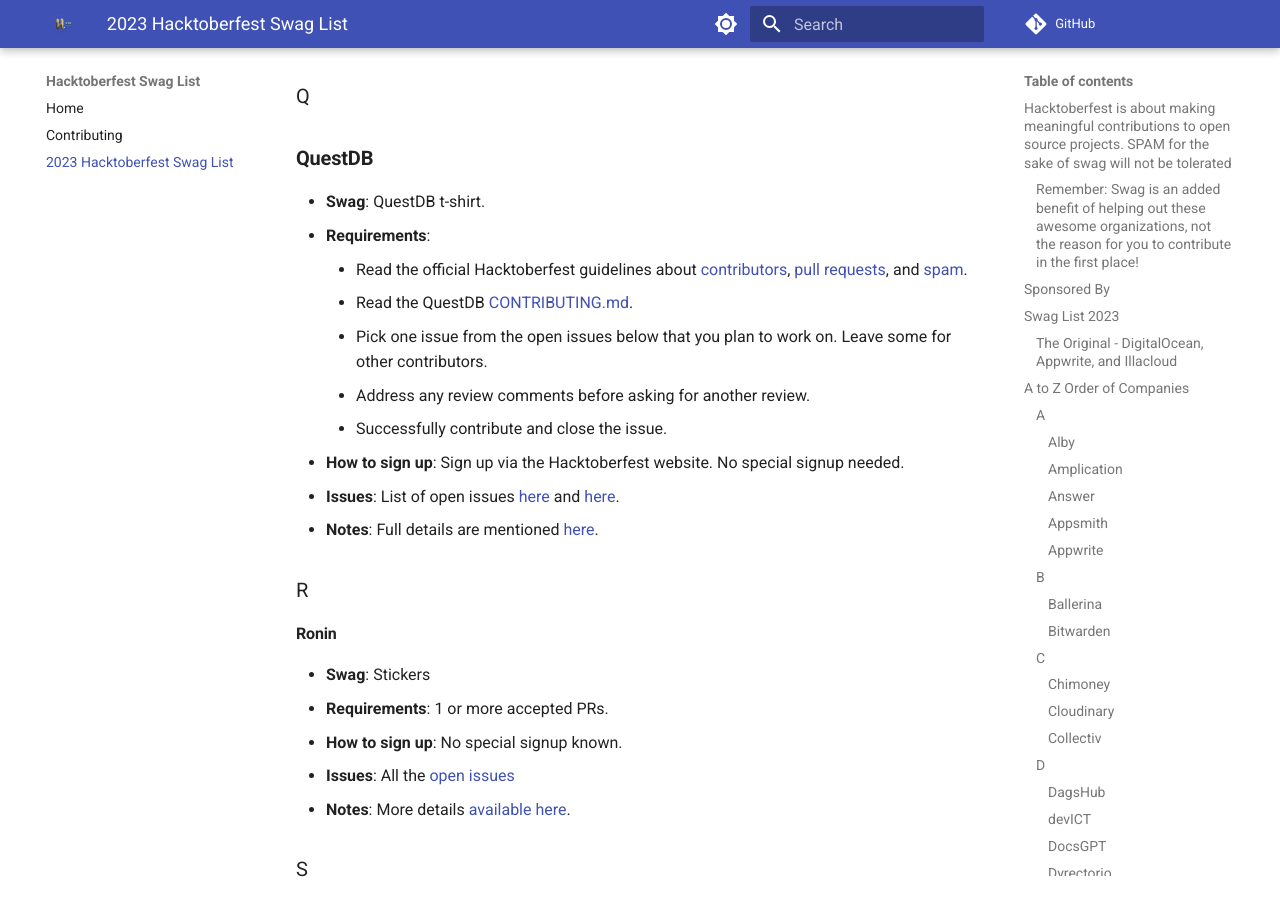
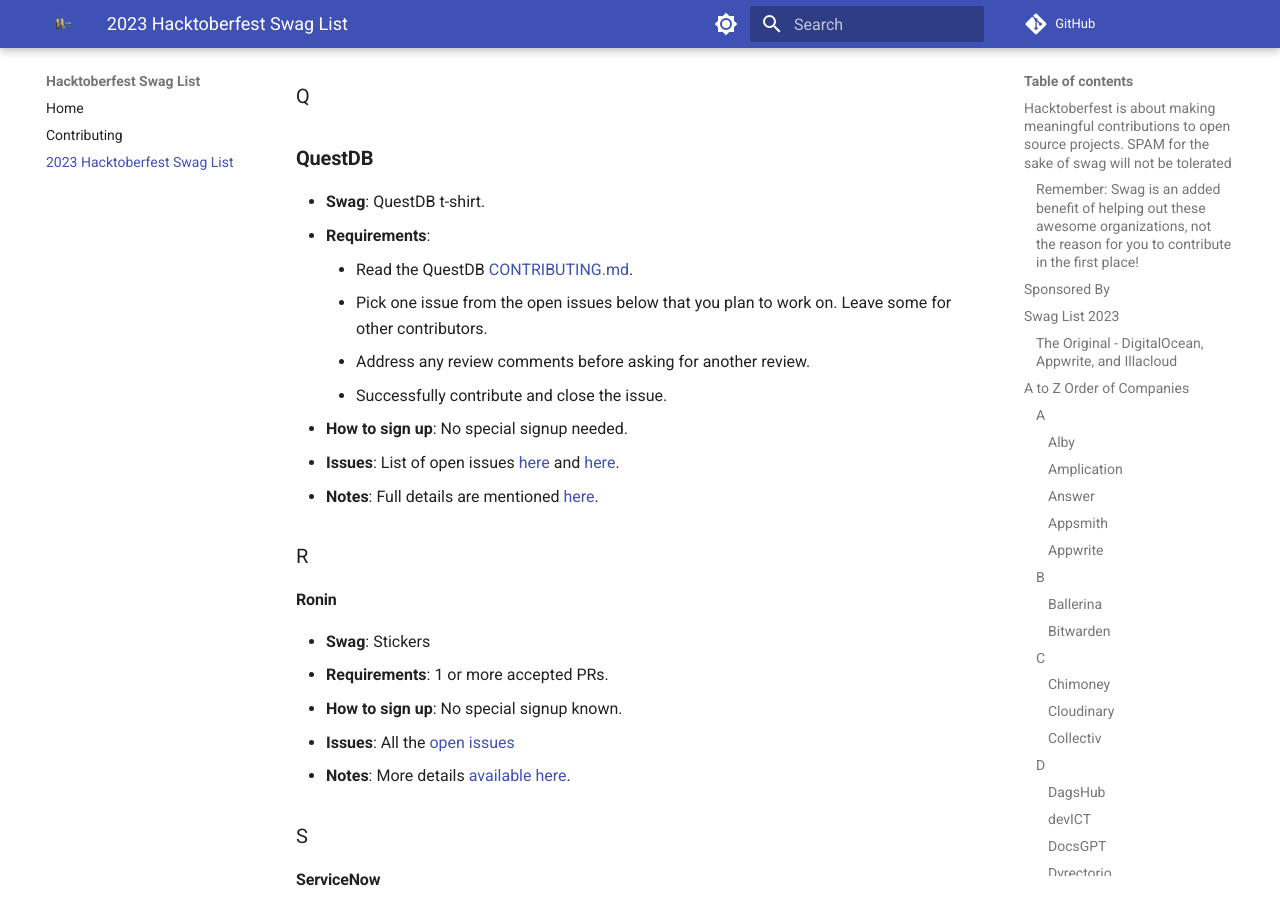
Before and after one commit to crweiner/hacktoberfest-swag-list, an MkDocs documentation site: the page built from docs/list.md, in a window 1280 px wide and 900 px high, scrolled down 10827 px. Built offline with MkDocs 1.6.1 and Material for MkDocs 9.7.7, drawn with Linux system fonts in a browser that asks for light colours; plug-ins that fetch from the network failed and are left out; comment, search, counter and statistics services are not loaded.

Commit message:
Modify QuestDB

```diff
--- a/docs/list.md
+++ b/docs/list.md
@@ -356,12 +356,11 @@
 
 - **Swag**: QuestDB t-shirt.
 - **Requirements**:
-    - Read the official Hacktoberfest guidelines about [contributors](https://hacktoberfest.com/participation/#contributors), [pull requests](https://hacktoberfest.com/participation/#pr-mr-details), and [spam](https://hacktoberfest.com/participation/#spam).
     - Read the QuestDB [CONTRIBUTING.md](https://github.com/questdb/questdb/blob/master/CONTRIBUTING.md).
     - Pick one issue from the open issues below that you plan to work on. Leave some for other contributors.
     - Address any review comments before asking for another review.
     - Successfully contribute and close the issue.
-- **How to sign up**: Sign up via the Hacktoberfest website. No special signup needed.
+- **How to sign up**: No special signup needed.
 - **Issues**: List of open issues [here](https://github.com/questdb/questdb/issues?q=is%3Aopen+is%3Aissue+label%3Ahacktoberfest) and [here](https://github.com/questdb/ui/issues?q=is%3Aissue+is%3Aopen++label%3Ahacktoberfest+).
 - **Notes**: Full details are mentioned [here](https://questdb.io/blog/hacktoberfest-2023-questdb/).
 
```
